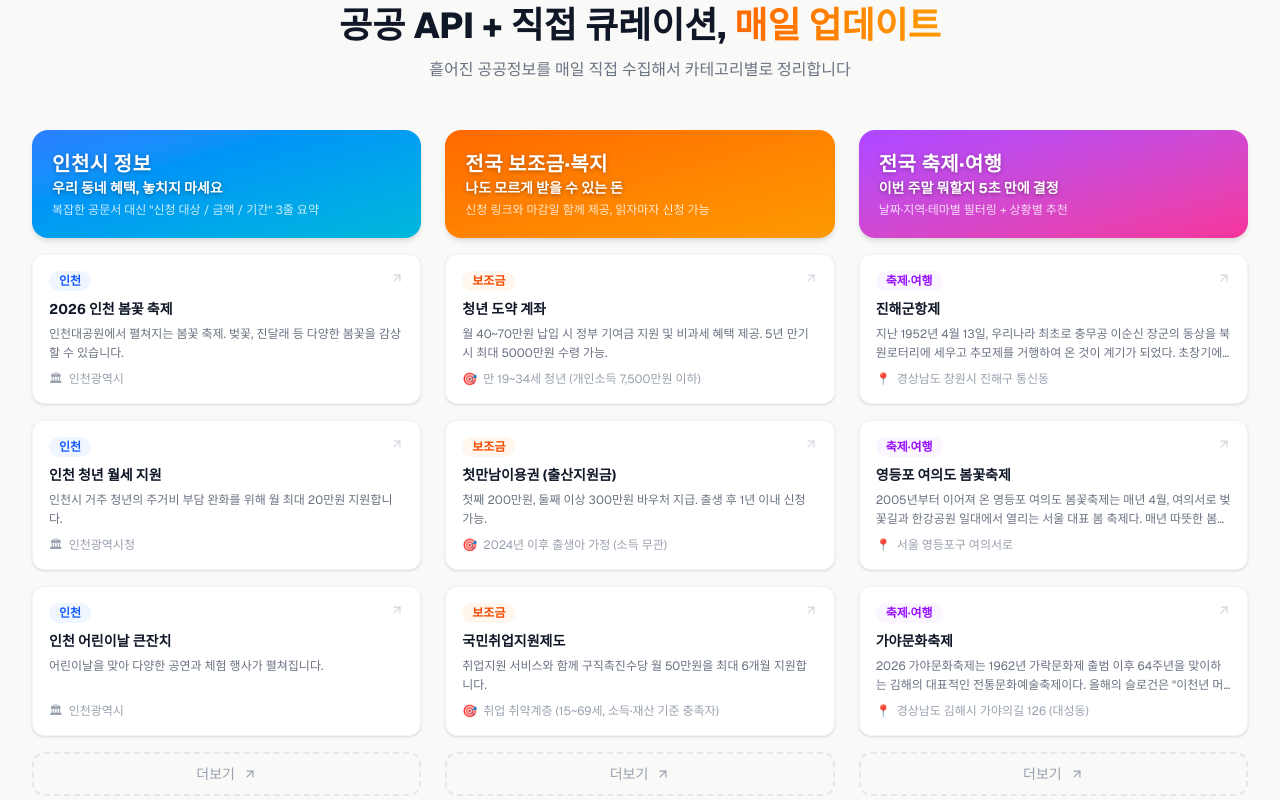
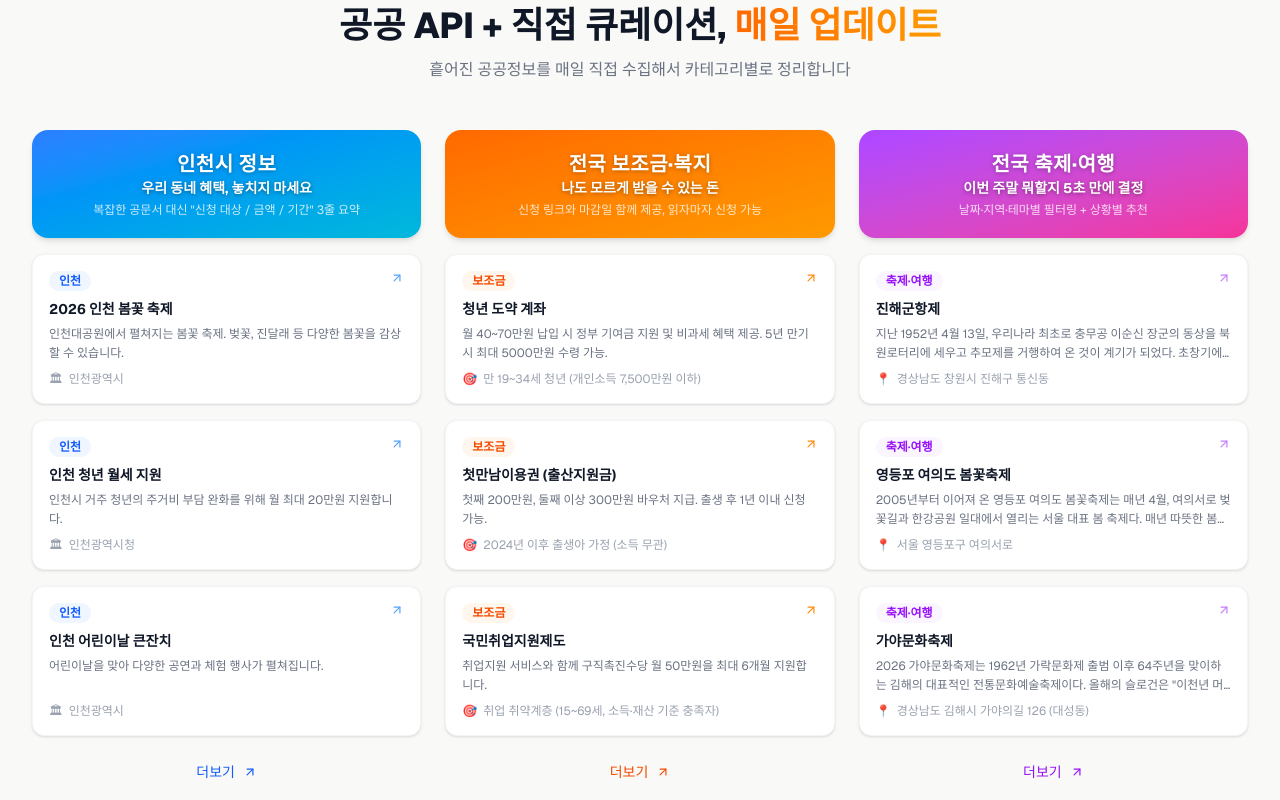
Before and after one commit to RoyHong01/my-local-info, a Next.js app: page / in a window 1280 px wide. Shown: the part 1040-1840 px from the top of the page. Built offline with nearby package versions, Linux system fonts and the light colour scheme; no server answers.

Commit message:
design: 카테고리 헤더 중앙정렬 + 카드/더보기 화살표 카테고리별 색상 통일 + 점선 제거

```diff
--- a/src/app/page.tsx
+++ b/src/app/page.tsx
@@ -50,7 +50,7 @@ function IncheonCard({ item }: { item: DataItem }) {
       <div className="bg-white rounded-xl p-4 shadow-sm hover:shadow-lg hover:-translate-y-0.5 transition-all duration-300 border border-gray-100 h-[150px] flex flex-col">
         <div className="flex items-start justify-between mb-2">
           <span className="inline-block px-2.5 py-0.5 rounded-full text-xs font-semibold bg-blue-50 text-blue-600">인천</span>
-          <svg xmlns="http://www.w3.org/2000/svg" width="14" height="14" viewBox="0 0 24 24" fill="none" stroke="currentColor" strokeWidth="2" strokeLinecap="round" strokeLinejoin="round" className="text-gray-300 group-hover:text-gray-500 transition-colors"><path d="M7 7h10v10"/><path d="M7 17 17 7"/></svg>
+          <svg xmlns="http://www.w3.org/2000/svg" width="14" height="14" viewBox="0 0 24 24" fill="none" stroke="currentColor" strokeWidth="2" strokeLinecap="round" strokeLinejoin="round" className="text-blue-400 group-hover:text-blue-600 transition-colors"><path d="M7 7h10v10"/><path d="M7 17 17 7"/></svg>
         </div>
         <h4 className="text-sm font-bold text-gray-900 mb-1.5 group-hover:text-orange-600 transition-colors line-clamp-2">{name}</h4>
         <p className="text-xs text-gray-500 leading-relaxed mb-2 line-clamp-2 flex-1">{summary}</p>
@@ -74,7 +74,7 @@ function SubsidyCard({ item }: { item: DataItem }) {
       <div className="bg-white rounded-xl p-4 shadow-sm hover:shadow-lg hover:-translate-y-0.5 transition-all duration-300 border border-gray-100 h-[150px] flex flex-col">
         <div className="flex items-start justify-between mb-2">
           <span className="inline-block px-2.5 py-0.5 rounded-full text-xs font-semibold bg-orange-50 text-orange-600">보조금</span>
-          <svg xmlns="http://www.w3.org/2000/svg" width="14" height="14" viewBox="0 0 24 24" fill="none" stroke="currentColor" strokeWidth="2" strokeLinecap="round" strokeLinejoin="round" className="text-gray-300 group-hover:text-gray-500 transition-colors"><path d="M7 7h10v10"/><path d="M7 17 17 7"/></svg>
+          <svg xmlns="http://www.w3.org/2000/svg" width="14" height="14" viewBox="0 0 24 24" fill="none" stroke="currentColor" strokeWidth="2" strokeLinecap="round" strokeLinejoin="round" className="text-orange-400 group-hover:text-orange-600 transition-colors"><path d="M7 7h10v10"/><path d="M7 17 17 7"/></svg>
         </div>
         <h4 className="text-sm font-bold text-gray-900 mb-1.5 group-hover:text-orange-600 transition-colors line-clamp-2">{name}</h4>
         <p className="text-xs text-gray-500 leading-relaxed mb-2 line-clamp-2 flex-1">{summary}</p>
@@ -98,7 +98,7 @@ function FestivalCard({ item }: { item: DataItem }) {
       <div className="bg-white rounded-xl p-4 shadow-sm hover:shadow-lg hover:-translate-y-0.5 transition-all duration-300 border border-gray-100 h-[150px] flex flex-col">
         <div className="flex items-start justify-between mb-2">
           <span className="inline-block px-2.5 py-0.5 rounded-full text-xs font-semibold bg-purple-50 text-purple-600">축제·여행</span>
-          <svg xmlns="http://www.w3.org/2000/svg" width="14" height="14" viewBox="0 0 24 24" fill="none" stroke="currentColor" strokeWidth="2" strokeLinecap="round" strokeLinejoin="round" className="text-gray-300 group-hover:text-gray-500 transition-colors"><path d="M7 7h10v10"/><path d="M7 17 17 7"/></svg>
+          <svg xmlns="http://www.w3.org/2000/svg" width="14" height="14" viewBox="0 0 24 24" fill="none" stroke="currentColor" strokeWidth="2" strokeLinecap="round" strokeLinejoin="round" className="text-purple-400 group-hover:text-purple-600 transition-colors"><path d="M7 7h10v10"/><path d="M7 17 17 7"/></svg>
         </div>
         <h4 className="text-sm font-bold text-gray-900 mb-1.5 group-hover:text-orange-600 transition-colors line-clamp-2">{name}</h4>
         <p className="text-xs text-gray-500 leading-relaxed mb-2 line-clamp-2 flex-1">{summary}</p>
@@ -318,7 +318,7 @@ export default async function Home() {
                 {/* Category Header */}
                 <Link href={cat.href} className={`relative overflow-hidden rounded-2xl shadow-md group block hover:shadow-xl hover:-translate-y-1 hover:scale-[1.02] transition-all duration-300 cursor-pointer`}>
                   <div className={`absolute inset-0 bg-gradient-to-br ${cat.gradient}`} />
-                  <div className="relative p-5">
+                  <div className="relative p-5 text-center">
                     <h3 className="text-xl font-extrabold text-white drop-shadow-[0_1px_2px_rgba(0,0,0,0.3)] tracking-wide">{cat.title}</h3>
                     <p className="text-sm font-bold text-white drop-shadow-[0_1px_2px_rgba(0,0,0,0.4)]">{cat.description}</p>
                     <p className="text-xs text-white/80 mt-1">{cat.detail}</p>
@@ -335,7 +335,7 @@ export default async function Home() {
                 {/* View More */}
                 <Link
                   href={cat.href}
-                  className="flex items-center justify-center gap-2 py-2.5 rounded-xl border-2 border-dashed border-gray-200 text-sm font-medium text-gray-400 hover:border-orange-300 hover:text-orange-500 transition-colors"
+                  className={`flex items-center justify-center gap-2 py-2.5 rounded-xl text-sm font-medium ${cat.linkColor} transition-colors`}
                 >
                   더보기
                   <svg xmlns="http://www.w3.org/2000/svg" width="14" height="14" viewBox="0 0 24 24" fill="none" stroke="currentColor" strokeWidth="2" strokeLinecap="round" strokeLinejoin="round"><path d="M7 7h10v10"/><path d="M7 17 17 7"/></svg>
```
